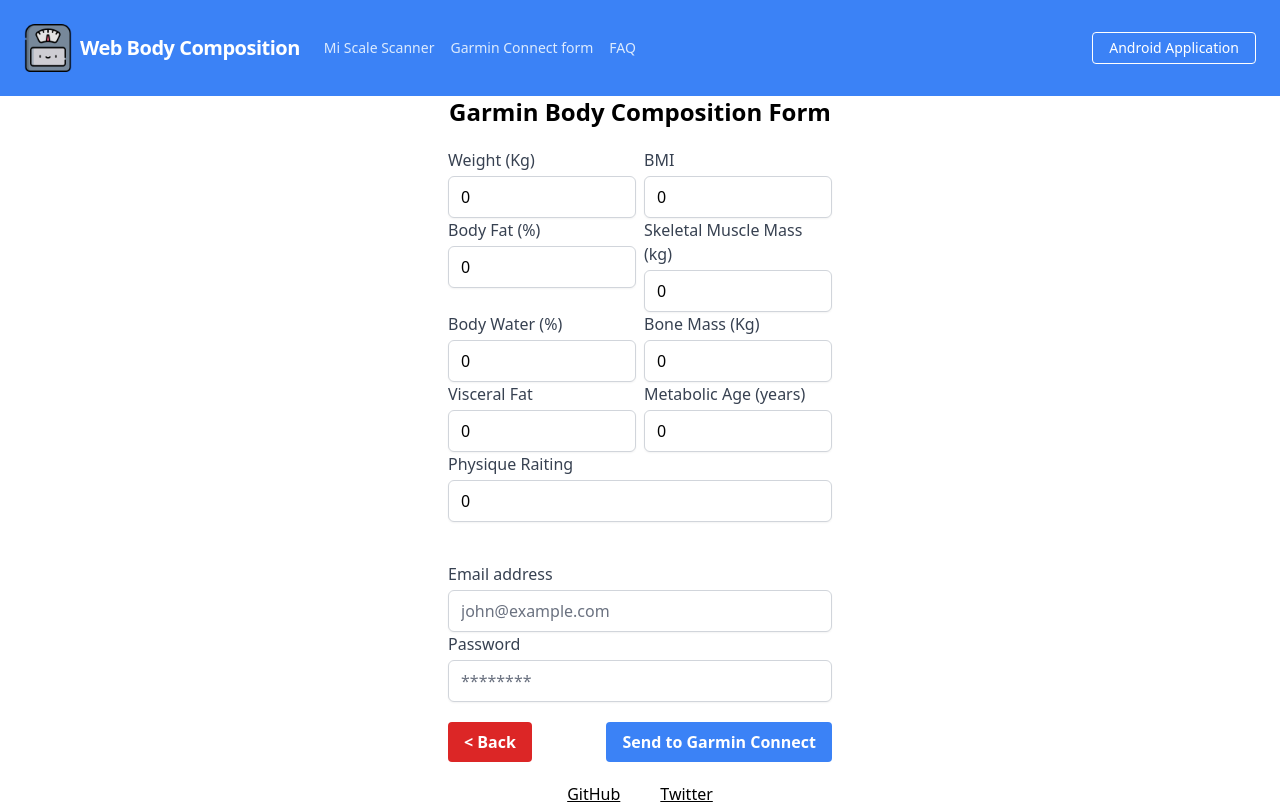
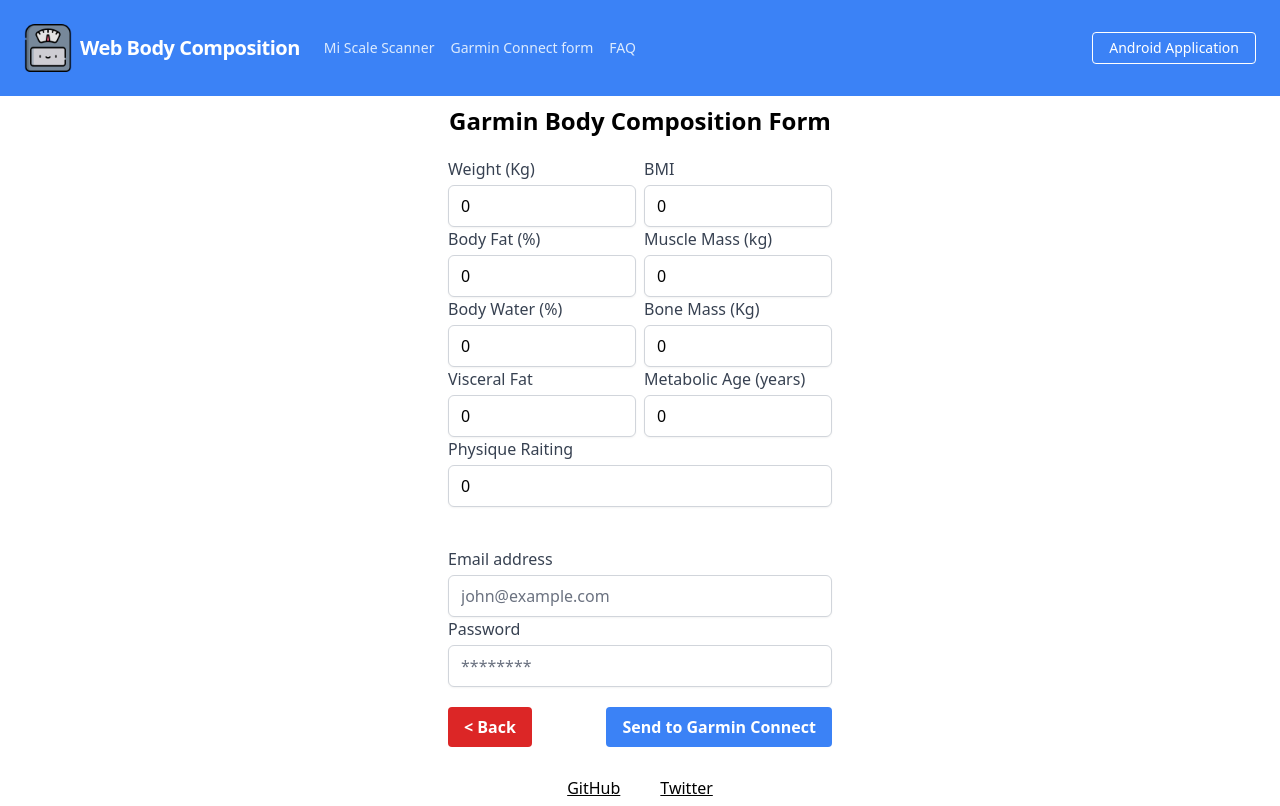
Before and after one commit to asenov78/WebBodyComposition, a Next.js app: page /sync/garmin in a window 1280 px wide. Built offline with nearby package versions, Linux system fonts and the light colour scheme.

Commit message:
Garmin form layout issue fix

```diff
--- a/pages/sync/garmin.js
+++ b/pages/sync/garmin.js
@@ -138,7 +138,7 @@
                                 />
                             </label>
                             <label className="block">
-                                <span className="text-gray-700">Skeletal Muscle Mass (kg)</span>
+                                <span className="text-gray-700">Muscle Mass (kg)</span>
                                 <input
                                     type="number"
                                     name="muscleMass"
```
